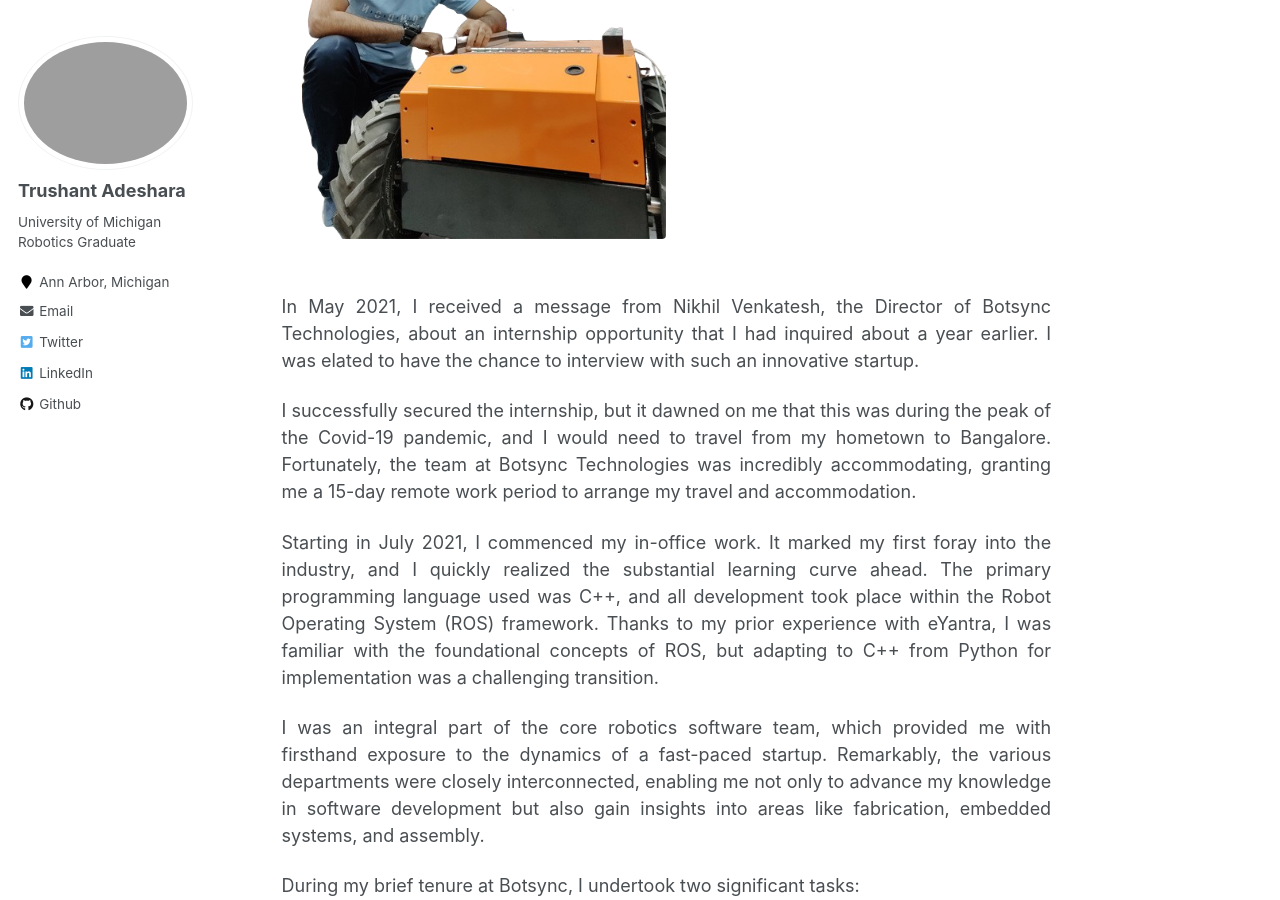
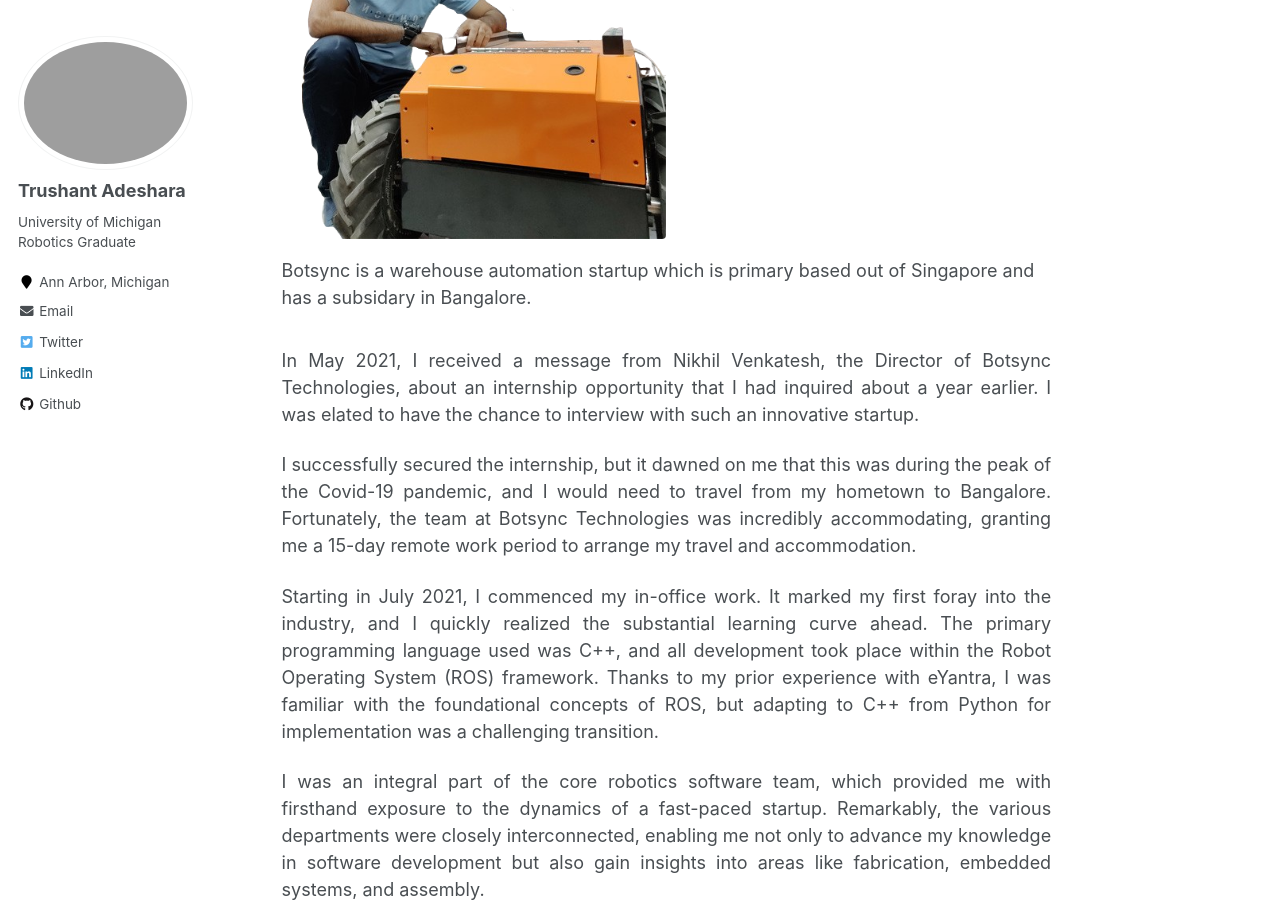
Before and after one commit to trushant05/trushant05.github.io, a Jekyll site: the page built from _work/2021-09-10-work-2.md, in a window 1280 px wide and 900 px high, scrolled down 410 px. Built offline with Jekyll 4.4.1, drawn with Linux system fonts in a browser that asks for light colours.

Commit message:
test div tag

```diff
--- a/_work/2021-09-10-work-2.md
+++ b/_work/2021-09-10-work-2.md
@@ -16,6 +16,9 @@ tags:
 <figure>
   <img src="/images/work/botsync/me.png" alt="Me hanging out with Copernius"
     style="width: 50%; height: 50%;">
+  <div>
+    Botsync is a warehouse automation startup which is primary based out of Singapore and has a subsidary in Bangalore.
+  </div>
 </figure>
 
 <p style="text-align: justify">
```
